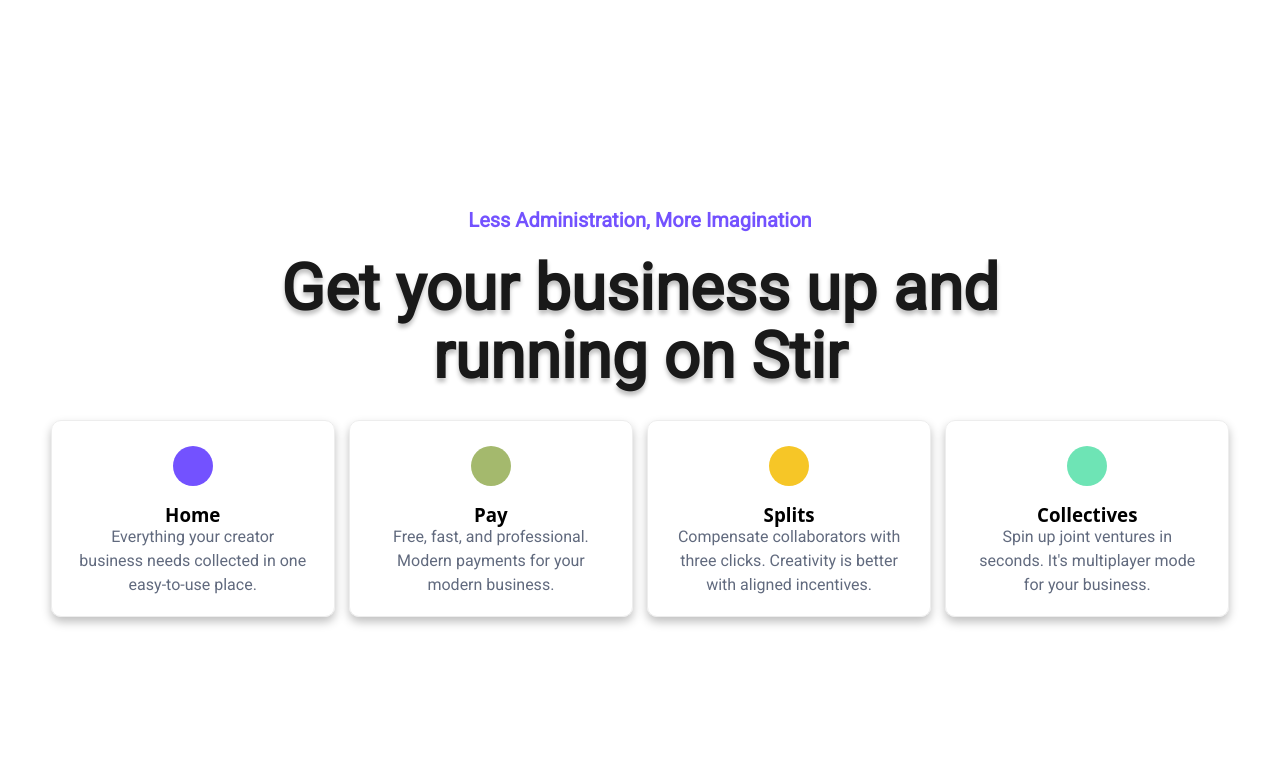
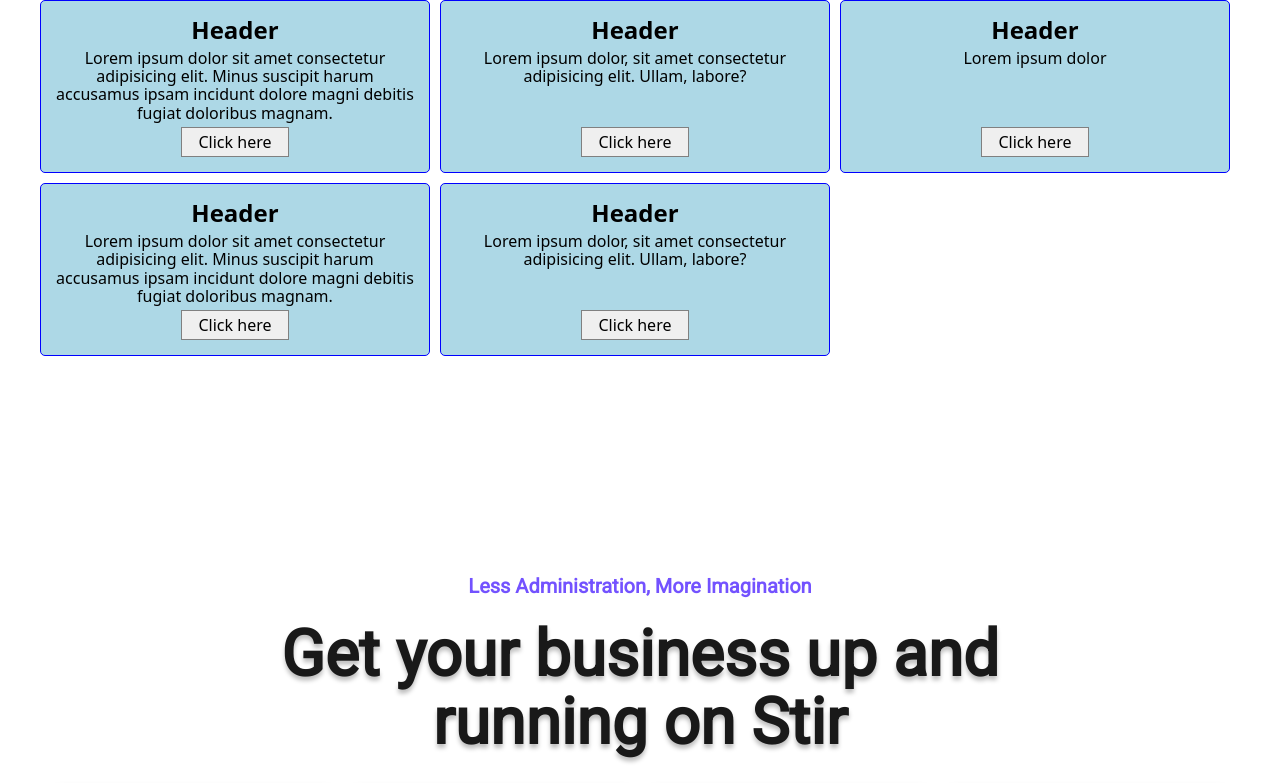
Before and after one commit to NadyaKonzevaya/test1, a plain HTML site: page extrawork.html in a window 1280 px wide. Shown: the top 783 px of the page. Drawn offline with nearby package versions, Linux system fonts and the light colour scheme.

Commit message:
adds flex

```diff
--- a/css/extrawork.css
+++ b/css/extrawork.css
@@ -9,6 +9,44 @@ body {
   padding: 0 15px;
   margin: 0 auto;
 }
+
+/* test */
+.test {
+  display: flex;
+  padding-bottom: 10px;
+  flex-wrap: wrap;
+  gap: 10px;
+  /* justify-content: center; */
+  /* border: 1px solid blue; */
+}
+
+.test-element {
+  display: flex;
+  flex-direction: column;
+  align-items: center;
+  padding: 15px;
+  width: calc((100% - 3 * 10px) / 3);
+  /* height: 185px; */
+  background-color: lightblue;
+  border: 1px solid blue;
+  border-radius: 5px;
+}
+
+.test-element h1 {
+  margin-bottom: 5px;
+}
+
+.test-element p {
+  flex-grow: 1;
+  margin-bottom: 5px;
+}
+
+.test-element button {
+  border: 1px solid gray;
+  width: 30%;
+  height: 30px;
+}
+
 .advant {
   padding-top: 207px;
   padding-bottom: 165px;
--- a/extrawork.html
+++ b/extrawork.html
@@ -21,6 +21,59 @@
     <link rel="stylesheet" href="./css/reset.css" />
   </head>
   <body>
+    <section class="test container">
+      <div class="test-element">
+        <h1>Header</h1>
+        <p>
+          Lorem ipsum dolor sit amet consectetur adipisicing elit. Minus
+          suscipit harum accusamus ipsam incidunt dolore magni debitis fugiat
+          doloribus magnam.
+        </p>
+        <button>Click here</button>
+      </div>
+
+      <div class="test-element">
+        <h1>Header</h1>
+        <p>
+          Lorem ipsum dolor, sit amet consectetur adipisicing elit. Ullam,
+          labore?
+        </p>
+        <button>Click here</button>
+      </div>
+
+      <div class="test-element">
+        <h1>Header</h1>
+        <p>Lorem ipsum dolor</p>
+        <button>Click here</button>
+      </div>
+      <div class="test-element">
+        <h1>Header</h1>
+        <p>
+          Lorem ipsum dolor sit amet consectetur adipisicing elit. Minus
+          suscipit harum accusamus ipsam incidunt dolore magni debitis fugiat
+          doloribus magnam.
+        </p>
+        <button>Click here</button>
+      </div>
+      <div class="test-element">
+        <h1>Header</h1>
+        <p>
+          Lorem ipsum dolor, sit amet consectetur adipisicing elit. Ullam,
+          labore?
+        </p>
+        <button>Click here</button>
+      </div>
+      <!-- <div class="test-element">
+          <h1>Header</h1>
+          <p>Lorem ipsum dolor</p>
+          <button>Click here</button></div> -->
+      <!-- <div class="test-element"></div>
+        <div class="test-element"></div>
+        <div class="test-element"></div>
+        <div class="test-element"></div>
+        <div class="test-element"></div>
+        <div class="test-element"></div> -->
+    </section>
     <section class="advant">
       <div class="container">
         <span class="pre-title">Less Administration, More Imagination </span>
```
